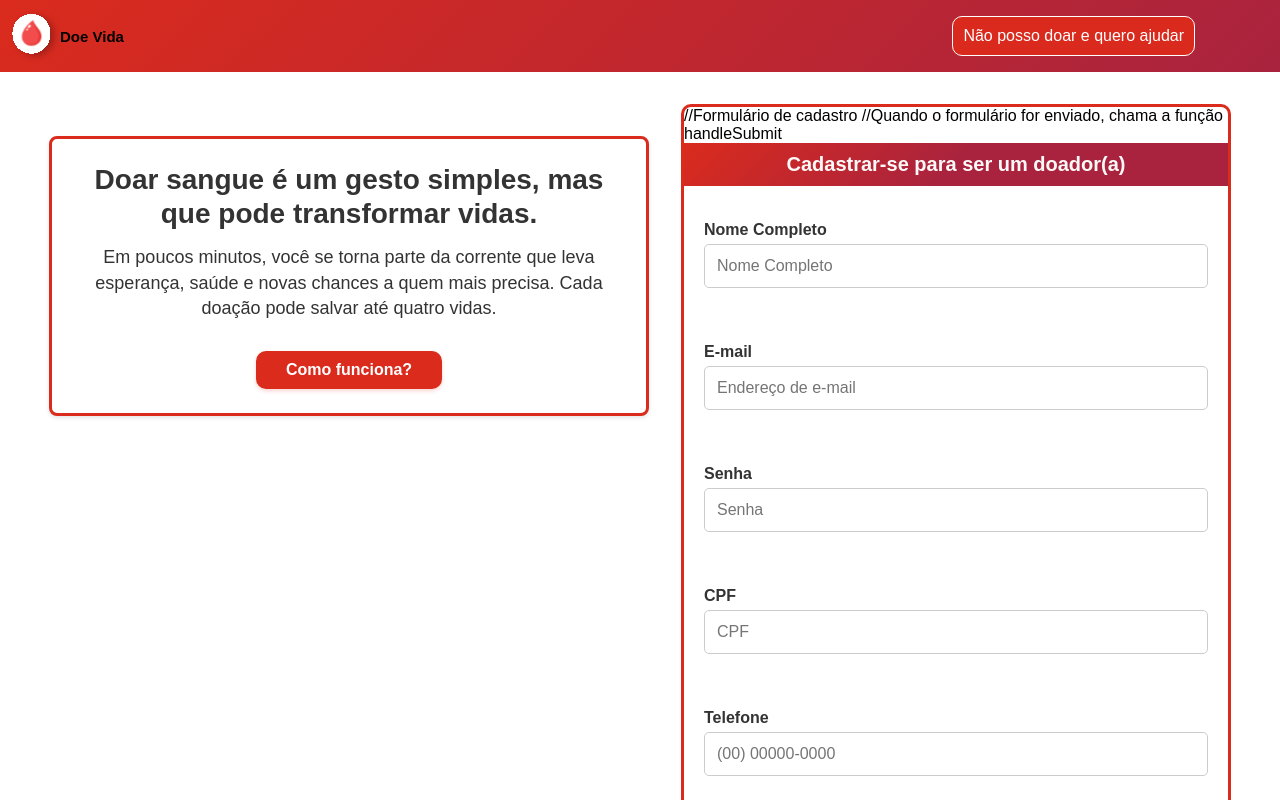
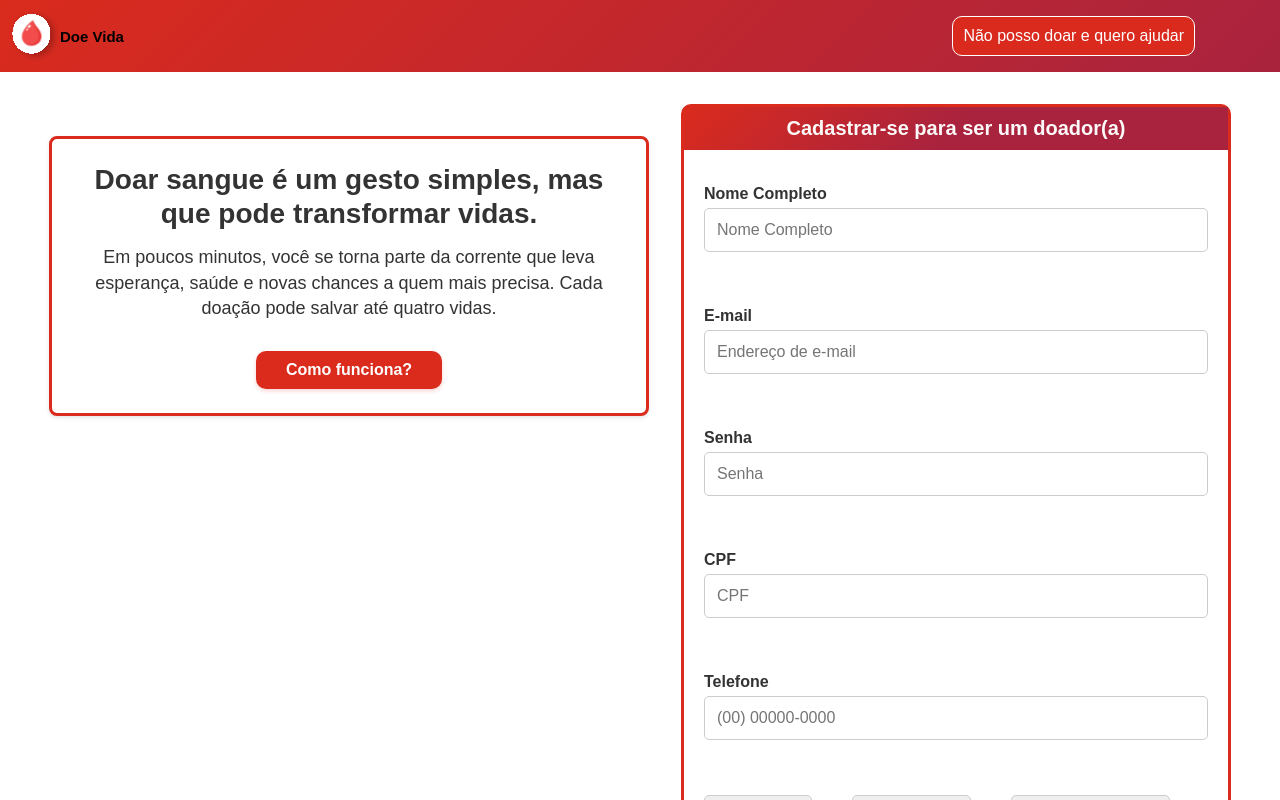
Before and after one commit to Gustavooxx/Tcc_Projeto, a React (Vite) app in the folder Frontend/: page /cadastro in a window 1280 px wide. Shown: the top 800 px of the page. Built offline with nearby package versions, Linux system fonts and the light colour scheme.

Commit message:
como doar certo

```diff
--- a/Frontend/src/pages/Inicio/index.jsx
+++ b/Frontend/src/pages/Inicio/index.jsx
@@ -23,6 +23,8 @@ export default function Inicio() {
                         <Link to='/Quem somos'> Quem somos </Link>
                         <Link to='/como doar'> Como Doar </Link>
                         <Link to='/contato'> Contato </Link>
+                        <Link to='/login'> Marcar agendamento </Link>
+
 
                     </div>
 
--- a/Frontend/src/pages/cadastro/index.jsx
+++ b/Frontend/src/pages/cadastro/index.jsx
@@ -87,8 +87,10 @@ export default function Cadastro() {
 
                 <div className="container-informacoes">
 
-                    //Formulário de cadastro
-                    //Quando o formulário for enviado, chama a função handleSubmit
+ {/*    Formulário de cadastro */}
+ {/*Quando o formulário for enviado, chama a função handleSubmit */}
+
+
                     <form onSubmit={handleSubmit}>
                         <div className='titulo'>
 
@@ -203,7 +205,7 @@ export default function Cadastro() {
                             </select>
                         </div>
 
-                        -- Botão para enviar o formulário --
+                        {/*Botão para enviar o formulário*/}
                         <button type="submit">Cadastrar</button>
                     </form>
                 </div>
--- a/Frontend/src/pages/comodoar/index.jsx
+++ b/Frontend/src/pages/comodoar/index.jsx
@@ -1,5 +1,5 @@
 import './index.scss'
-import { Link } from 'react-router-dom'
+import { Link } from 'react-router'
 
 export default function Comodoar() {
 
@@ -20,6 +20,8 @@ export default function Comodoar() {
                     <Link to='/Quem somos'> Quem somos </Link>
                     <Link to='/login'> Como Doar </Link>
                     <Link to='/contato'> Contato </Link>
+                    <Link to='/login'> Marcar agendamento </Link>
+
 
                 </div>
 
--- a/Frontend/src/pages/contato/index.jsx
+++ b/Frontend/src/pages/contato/index.jsx
@@ -23,6 +23,8 @@ export default function Contato(){
                         <Link to='/Quem somos'> Quem somos </Link>
                         <Link to='/como doar'> Como Doar </Link>
                         <Link to='/contato'> Contato </Link>
+                        <Link to='/login'> Marcar agendamento </Link>
+
 
                     </div>
 
--- a/Frontend/src/routes.jsx
+++ b/Frontend/src/routes.jsx
@@ -4,6 +4,8 @@ import Cadastro from './pages/cadastro'
 import QuemSomos from './pages/quemSomos'
 import Login from './pages/login'
 import Contato from './pages/contato'
+import Comodoar from './pages/comodoar'
+
 
 export default function Navegacao() {
     return (
@@ -16,6 +18,7 @@ export default function Navegacao() {
              <Route path="/Quem somos" element={<QuemSomos/>} />
               <Route path="/login" element={<Login/>} />
               <Route path="/contato" element={<Contato/>} />
+              <Route path="/como doar" element={<Comodoar/>} />
 
 
           </Routes>
```
Also changed, not shown: 1 other file (tests, documents, lock files or other folders).
